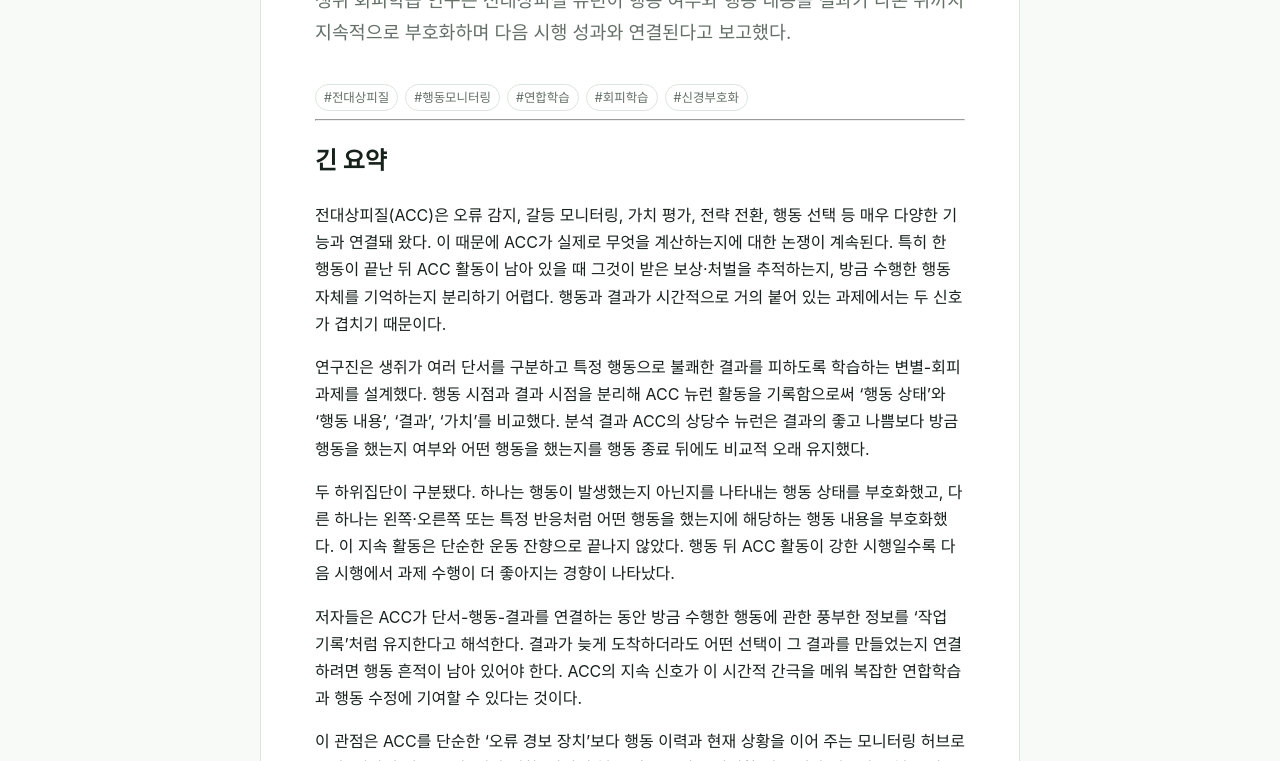
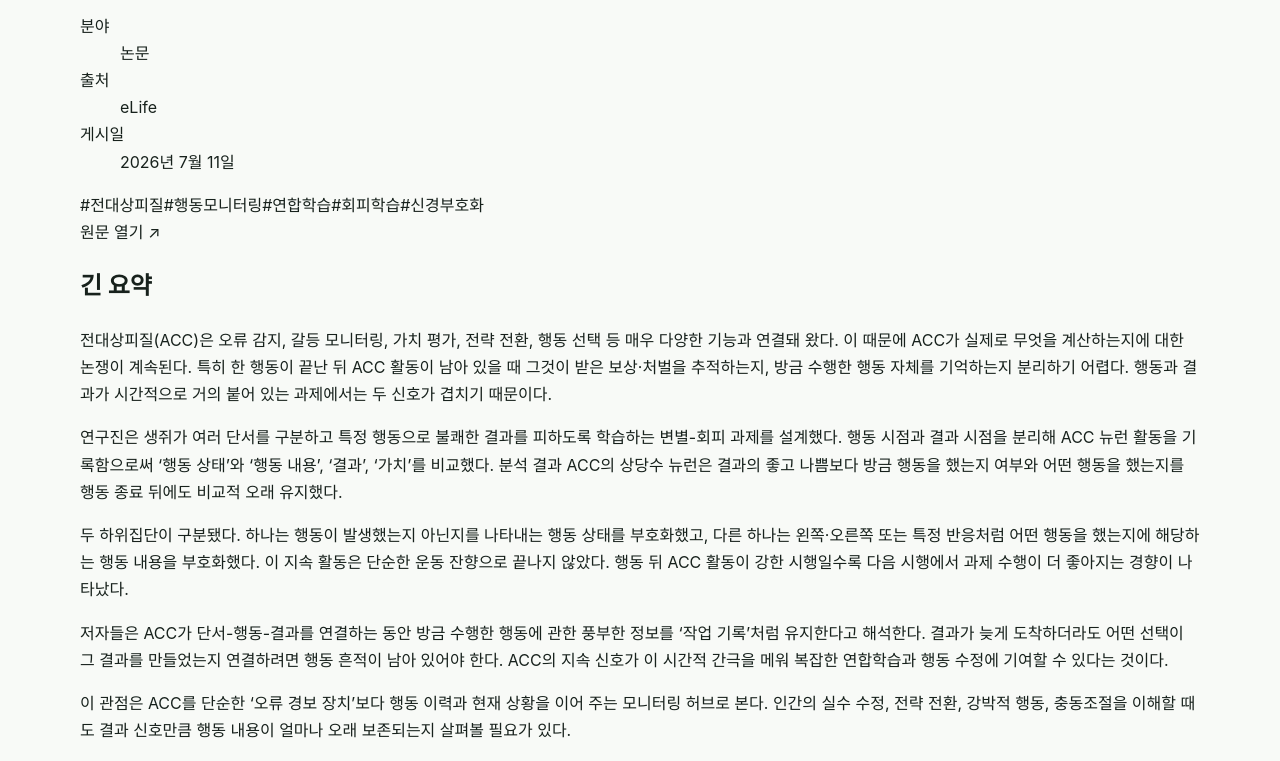
Before and after one commit to MikeShin0822/science-brain-news, an Astro site: page /science-brain-news/news/2026-07-11-acc-action-monitoring-learning in a window 1280 px wide. Shown: the part 414-1175 px from the top of the page. Built offline with nearby package versions, Linux system fonts and the light colour scheme; Astro itself is replaced by a stand-in of ours.

Commit message:
Create a readable editorial article layout

```diff
--- a/src/pages/news/[slug].astro
+++ b/src/pages/news/[slug].astro
@@ -12,21 +12,58 @@ export async function getStaticPaths() {
 const { item } = Astro.props;
 const { Content } = item;
 const categoryClass = item.category === '뇌과학' ? 'brain' : item.category === '생명과학' ? 'life' : 'paper';
+const base = import.meta.env.BASE_URL.endsWith('/') ? import.meta.env.BASE_URL : `${import.meta.env.BASE_URL}/`;
+const publishedAt = new Date(item.date).toLocaleDateString('ko-KR', {
+  year: 'numeric',
+  month: 'long',
+  day: 'numeric'
+});
 ---
 <BaseLayout title={`${item.title} | Science Brain News`} description={item.description}>
-  <section class="container prose">
-    <article>
+  <section class="container article-page">
+    <a class="back-link" href={base}><span aria-hidden="true">←</span> 전체 글로 돌아가기</a>
+
+    <header class="article-header">
       <div class="meta">
         <span class={`badge ${categoryClass}`}>{item.category}</span>
-        <span>{new Date(item.date).toLocaleDateString('ko-KR')}</span>
+        <time datetime={item.date}>{publishedAt}</time>
         <span>{item.source}</span>
       </div>
       <h1>{item.title}</h1>
-      <p class="lead">{item.description}</p>
-      <div class="tags">{item.tags?.map((tag) => <span class="tag">#{tag}</span>)}</div>
-      <hr />
-      <Content />
-      {item.sourceUrl && <p><a href={item.sourceUrl} target="_blank" rel="noreferrer">원문 보기</a></p>}
-    </article>
+      <p class="article-deck">{item.description}</p>
+    </header>
+
+    <div class="article-layout">
+      <aside class="article-aside">
+        <dl class="article-facts">
+          <div>
+            <dt>분야</dt>
+            <dd>{item.category}</dd>
+          </div>
+          <div>
+            <dt>출처</dt>
+            <dd>{item.source}</dd>
+          </div>
+          <div>
+            <dt>게시일</dt>
+            <dd>{publishedAt}</dd>
+          </div>
+        </dl>
+
+        <div class="article-tags">
+          {item.tags?.map((tag) => <span>#{tag}</span>)}
+        </div>
+
+        {item.sourceUrl && (
+          <a class="source-button" href={item.sourceUrl} target="_blank" rel="noreferrer">
+            원문 열기 <span aria-hidden="true">↗</span>
+          </a>
+        )}
+      </aside>
+
+      <article class="article-body">
+        <Content />
+      </article>
+    </div>
   </section>
 </BaseLayout>
```
